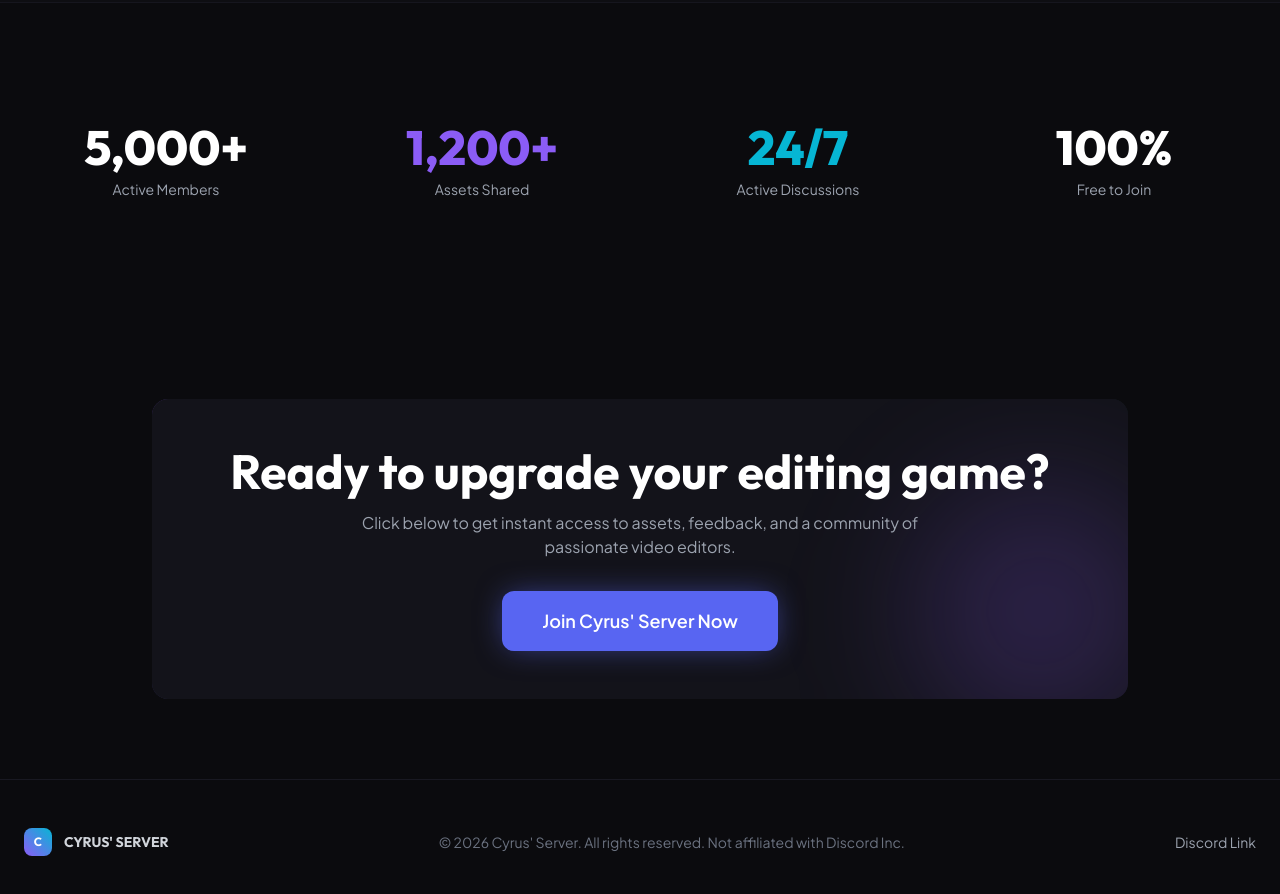
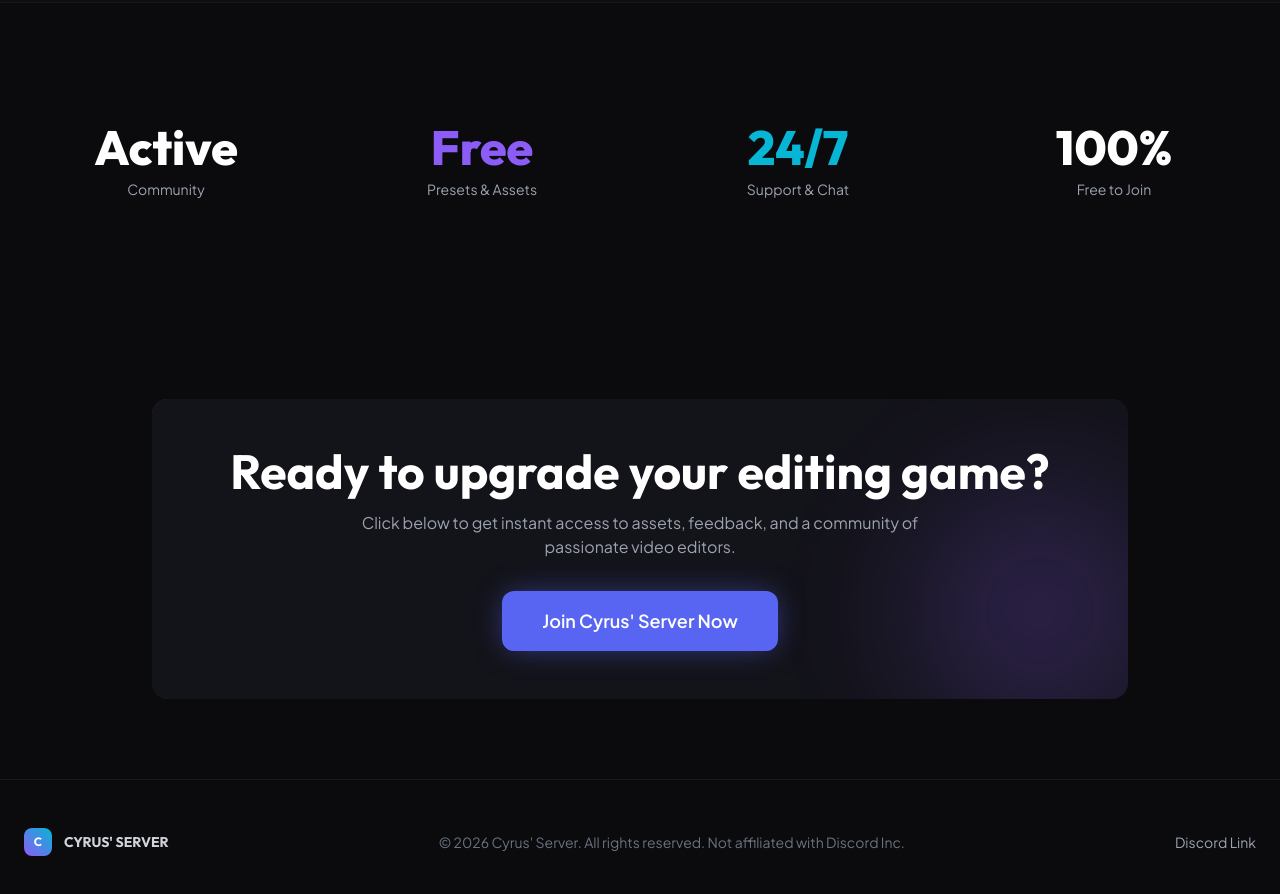
Before and after one commit to Ninjafs-eng/cyrus-server, a plain HTML site: page index.html in a window 1280 px wide. Shown: the part 1960-2854 px from the top of the page. Drawn offline with nearby package versions, Linux system fonts and the light colour scheme.

```diff
--- a/index.html
+++ b/index.html
@@ -217,16 +217,16 @@
     <section id="stats" class="py-24 max-w-7xl mx-auto px-6 text-center">
         <div class="grid grid-cols-2 md:grid-cols-4 gap-8">
             <div class="p-6">
-                <div class="font-display text-4xl md:text-5xl font-extrabold text-white mb-2">5,000+</div>
-                <div class="text-gray-400 text-sm">Active Members</div>
+                <div class="font-display text-4xl md:text-5xl font-extrabold text-white mb-2">Active</div>
+                <div class="text-gray-400 text-sm">Community</div>
             </div>
             <div class="p-6">
-                <div class="font-display text-4xl md:text-5xl font-extrabold text-brand-purple mb-2">1,200+</div>
-                <div class="text-gray-400 text-sm">Assets Shared</div>
+                <div class="font-display text-4xl md:text-5xl font-extrabold text-brand-purple mb-2">Free</div>
+                <div class="text-gray-400 text-sm">Presets & Assets</div>
             </div>
             <div class="p-6">
                 <div class="font-display text-4xl md:text-5xl font-extrabold text-brand-cyan mb-2">24/7</div>
-                <div class="text-gray-400 text-sm">Active Discussions</div>
+                <div class="text-gray-400 text-sm">Support & Chat</div>
             </div>
             <div class="p-6">
                 <div class="font-display text-4xl md:text-5xl font-extrabold text-white mb-2">100%</div>
```
